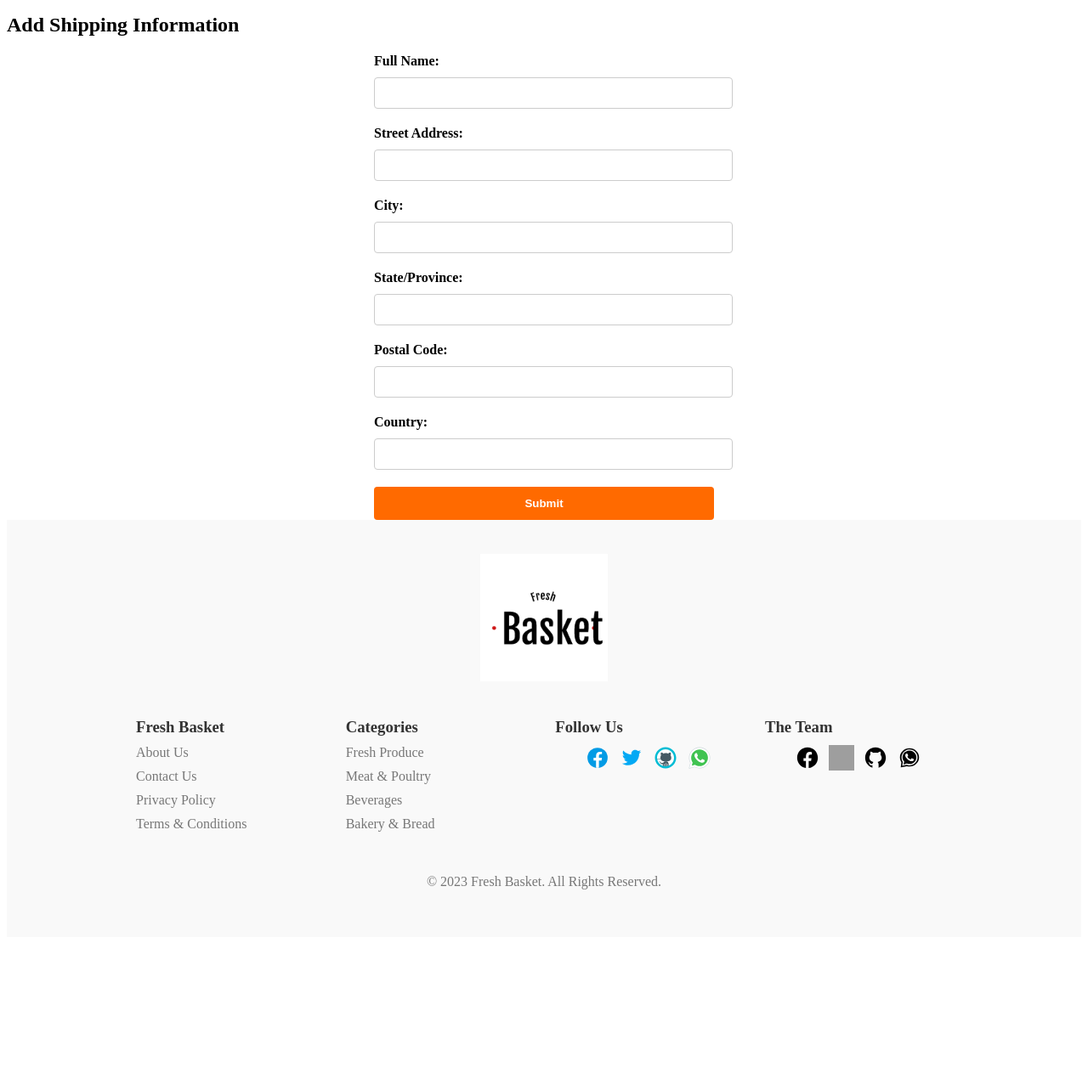
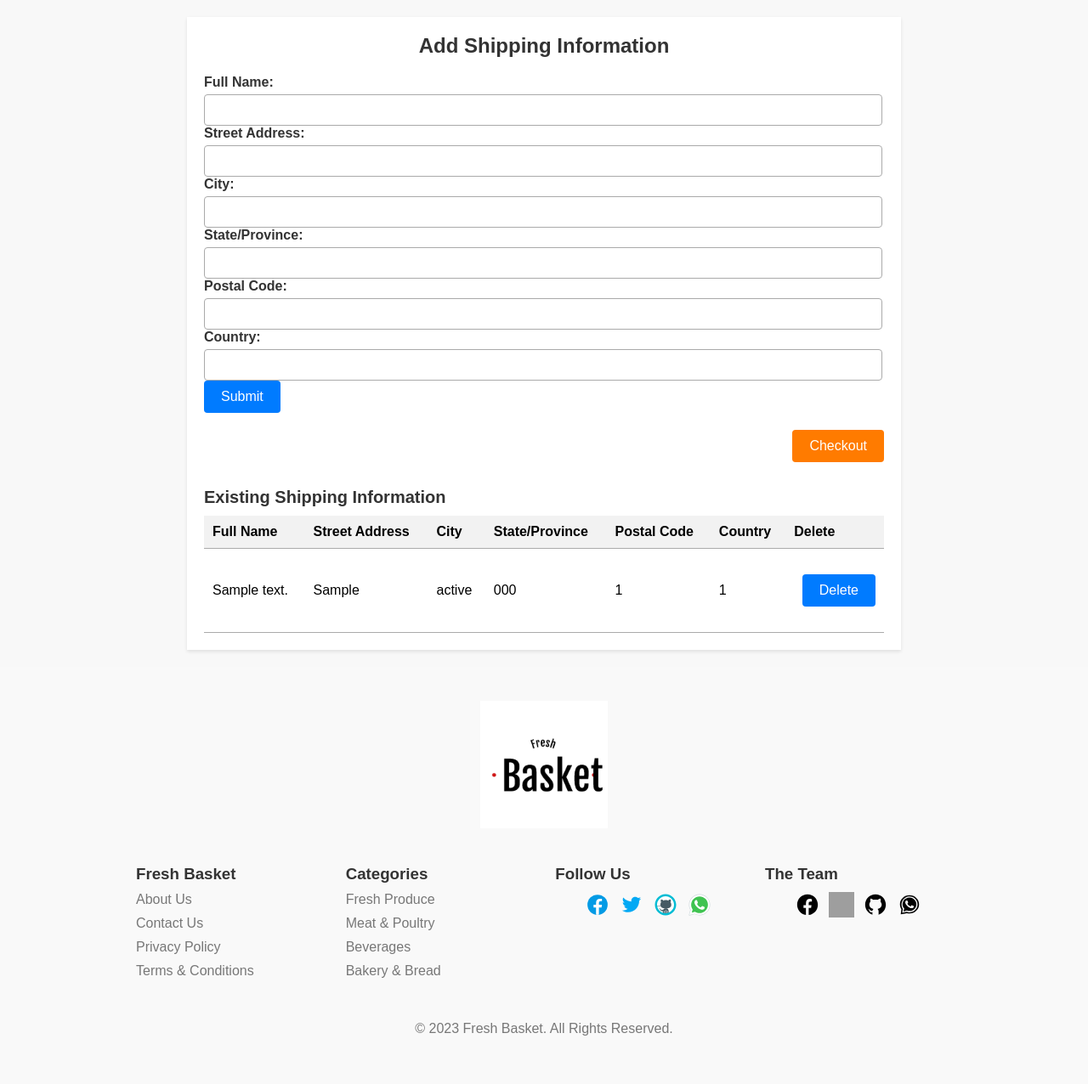
Before and after one commit to theotsori/FreshBasket, a Flask app: page /shipping in a window 1280 px wide. Shown: the whole page at 85% size. Before the commit the page ends 1047 px from the top, so only its background shows below. Run offline with Flask 3, Linux system fonts and the light colour scheme; the visitor is signed in with stand-in values (Sample User, id 1); tables that the repository leaves empty or names only in its code hold one stand-in row (values such as "Sample post"); grey boxes are pictures that could not be loaded.

Commit message:
added shipping page to checkout process

```diff
--- a/web_dynamic/app.py
+++ b/web_dynamic/app.py
@@ -515,50 +515,88 @@ def shipping():
         return redirect(url_for('signin'))
 
     if request.method == 'POST':
-        # Retrieve shipping information from the form
-        full_name = request.form.get('full_name')
-        street_address = request.form.get('street_address')
-        city = request.form.get('city')
-        state_province = request.form.get('state_province')
-        postal_code = request.form.get('postal_code')
-        country = request.form.get('country')
+        if 'delete_shipping' in request.form:
+            # Delete shipping information
+            shipping_id = request.form.get('delete_shipping')
+            # Connect to the MySQL database
+            cnx = mysql.connector.connect(**db_config)
+            cursor = cnx.cursor()
 
-        # Connect to the MySQL database
-        cnx = mysql.connector.connect(**db_config)
-        cursor = cnx.cursor()
+            # Delete the shipping information from the database
+            delete_shipping_query = "DELETE FROM Shipping WHERE Id = %s"
+            cursor.execute(delete_shipping_query, (shipping_id,))
+            cnx.commit()
 
-        # Retrieve the user's ID
-        select_user_query = "SELECT Id FROM User WHERE Email = %s"
-        cursor.execute(select_user_query, (session['email'],))
-        user_id = cursor.fetchone()[0]
+            # Close the cursor and connection
+            cursor.close()
+            cnx.close()
 
-        # Insert the shipping information into the shipping table
-        insert_shipping_query = """
-        INSERT INTO Shipping (UserId, Full_Name, Street_Address, City, State_Province, Postal_Code, Country)
-        VALUES (%s, %s, %s, %s, %s, %s, %s)
-        """
-        shipping_data = (user_id, full_name, street_address, city, state_province, postal_code, country)
-        cursor.execute(insert_shipping_query, shipping_data)
-        cnx.commit()
+            # Redirect the user back to the shipping page
+            return redirect(url_for('shipping'))
 
-         # Retrieve shipping info from database
-        select_shipping_query = """
-        SELECT * FROM Shipping
-        INNER JOIN User ON Shipping.UserId = User.Id
-        WHERE User.Email = %s
-        """
-        cursor.execute(select_shipping_query, (session['email'],))
-        shipping_info = cursor.fetchall()
+        else:
+            # Retrieve shipping information from the form
+            full_name = request.form.get('full_name')
+            street_address = request.form.get('street_address')
+            city = request.form.get('city')
+            state_province = request.form.get('state_province')
+            postal_code = request.form.get('postal_code')
+            country = request.form.get('country')
 
-        # Close the cursor and connection
-        cursor.close()
-        cnx.close()
+            # Connect to the MySQL database
+            cnx = mysql.connector.connect(**db_config)
+            cursor = cnx.cursor()
 
-        # Redirect the user back to the cart page
-        return render_template('checkout.html', shipping_info=shipping_info)
+            # Retrieve the user's ID
+            select_user_query = "SELECT Id FROM User WHERE Email = %s"
+            cursor.execute(select_user_query, (session['email'],))
+            user_id = cursor.fetchone()[0]
+
+            # Insert the shipping information into the shipping table
+            insert_shipping_query = """
+            INSERT INTO Shipping (UserId, Full_Name, Street_Address, City, State_Province, Postal_Code, Country)
+            VALUES (%s, %s, %s, %s, %s, %s, %s)
+            """
+            shipping_data = (user_id, full_name, street_address, city, state_province, postal_code, country)
+            cursor.execute(insert_shipping_query, shipping_data)
+            cnx.commit()
+
+            # Retrieve shipping info from database
+            select_shipping_query = """
+            SELECT * FROM Shipping
+            INNER JOIN User ON Shipping.UserId = User.Id
+            WHERE User.Email = %s
+            """
+            cursor.execute(select_shipping_query, (session['email'],))
+            shipping_info = cursor.fetchall()
+
+            # Close the cursor and connection
+            cursor.close()
+            cnx.close()
+
+            # redirect the user back to the shipping page
+            return render_template('shipping.html', shipping_info=shipping_info)
 
     # If it's a GET request, render the shipping information form
-    return render_template('shipping.html')
+    # Retrieve existing shipping info from database
+    # Connect to the MySQL database
+    cnx = mysql.connector.connect(**db_config)
+    cursor = cnx.cursor()
+
+    # Retrieve shipping info from the database
+    select_shipping_query = """
+    SELECT * FROM Shipping
+    INNER JOIN User ON Shipping.UserId = User.Id
+    WHERE User.Email = %s
+    """
+    cursor.execute(select_shipping_query, (session['email'],))
+    shipping_info = cursor.fetchall()
+
+    # Close the cursor and connection
+    cursor.close()
+    cnx.close()
+
+    return render_template('shipping.html', shipping_info=shipping_info)
 
 
 if __name__ == '__main__':
--- a/web_dynamic/static/scripts/shipping.js
+++ /dev/null
@@ -1,16 +0,0 @@
-document.getElementById('shipping-form').addEventListener('submit', function(event) {
-    event.preventDefault(); // Prevent form submission
-    var form = this;
-
-    // Submit the form asynchronously
-    var xhr = new XMLHttpRequest();
-    xhr.open(form.method, form.action, true);
-    xhr.setRequestHeader('Content-Type', 'application/x-www-form-urlencoded');
-    xhr.onreadystatechange = function() {
-      if (xhr.readyState === XMLHttpRequest.DONE && xhr.status === 200) {
-        // Form submission successful, redirect to checkout page
-        window.location.href = "{{ url_for('checkout') }}";
-      }
-    };
-    xhr.send(new FormData(form));
-  });
--- a/web_dynamic/static/styles/shipping.css
+++ b/web_dynamic/static/styles/shipping.css
@@ -1,41 +1,90 @@
-.form-heading {
+body {
+  font-family: Arial, sans-serif;
+  margin: 0;
+  padding: 0;
+  background-color: #f8f8f8;
+}
+
+.container2 {
+  max-width: 800px;
+  margin: 20px auto;
+  padding: 20px;
+  background-color: #fff;
+  box-shadow: 0 2px 4px rgba(0, 0, 0, 0.1);
+}
+
+h1 {
   font-size: 24px;
-    font-weight: bold;
+  margin: 0 0 20px;
+  color: #333333;
+  text-align: center;
+}
+
+form {
   margin-bottom: 20px;
 }
 
-  .add-shipping-form {
-    max-width: 400px;
-    margin: 0 auto;
+label {
+  display: block;
+  font-weight: bold;
+  margin-bottom: 5px;
+  color: #333333;
 }
 
-  .add-shipping-form label {
-    display: block;
-    margin-bottom: 10px;
-    font-weight: bold;
-  }
-
-  .add-shipping-form input[type="text"] {
-    width: 100%;
+input[type="text"] {
+  width: 97%;
   padding: 10px;
-    margin-bottom: 20px;
-    border: 1px solid #ccc;
+  border: 1px solid #aaaaaa;
   border-radius: 4px;
 }
 
-  .add-shipping-form .submit-button {
-    display: block;
-    width: 100%;
-    padding: 12px;
-    background-color: #ff6a00;
-    color: #fff;
-    font-weight: bold;
+input[type="submit"],
+button {
+  padding: 10px 20px;
   border: none;
   border-radius: 4px;
+  background-color: #007bff;
+  color: #ffffff;
+  font-size: 16px;
   cursor: pointer;
-    align-items: center;
 }
 
-  .add-shipping-form .submit-button:hover {
-    background-color: #ff5300;
+button {
+  background-color: #ff7b00;
 }
+
+.info-container {
+  margin-top: 30px;
+}
+
+h2 {
+  font-size: 20px;
+  margin-bottom: 10px;
+  color: #333333;
+}
+
+table {
+  width: 100%;
+  border-collapse: collapse;
+}
+
+th,
+td {
+  padding: 10px;
+  border-bottom: 1px solid #aaaaaa;
+  text-align: left;
+}
+
+th {
+  font-weight: bold;
+  background-color: #f2f2f2;
+}
+
+tbody tr:nth-child(even) {
+  background-color: #ffffff;
+}
+
+form:last-child {
+  margin-top: 20px;
+  text-align: right;
+}
--- a/web_dynamic/templates/cart.html
+++ b/web_dynamic/templates/cart.html
@@ -51,6 +51,9 @@
     <form action="{{ url_for('shipping') }}" method="GET">
         <button type="submit">Proceed to Checkout</button>
     </form>
+    <form action="{{ url_for('products') }}">
+      <button type="submit">Continue Shopping</button>
+    </form>
     <footer>
         <div class="container">
           <div class="footer-logo">
--- a/web_dynamic/templates/shipping.html
+++ b/web_dynamic/templates/shipping.html
@@ -14,28 +14,66 @@
 	<title>Add Shipping Information</title>
 </head>
 <body>
-  <h1 class="form-heading">Add Shipping Information</h1>
-  <form class="add-shipping-form" action="/shipping" method="POST" id="shipping-form">
+	<div class="container2">
+		<div class="form-container">
+		  <h1>Add Shipping Information</h1>
+		  <form method="POST" action="/shipping">
 			<label for="full_name">Full Name:</label>
-    <input type="text" id="full_name" name="full_name" required>
+			<input type="text" id="full_name" name="full_name" required><br>
 
 			<label for="street_address">Street Address:</label>
-    <input type="text" id="street_address" name="street_address" required>
+			<input type="text" id="street_address" name="street_address" required><br>
 
 			<label for="city">City:</label>
-    <input type="text" id="city" name="city" required>
+			<input type="text" id="city" name="city" required><br>
 
 			<label for="state_province">State/Province:</label>
-    <input type="text" id="state_province" name="state_province" required>
+			<input type="text" id="state_province" name="state_province" required><br>
 
 			<label for="postal_code">Postal Code:</label>
-    <input type="text" id="postal_code" name="postal_code" required>
+			<input type="text" id="postal_code" name="postal_code" required><br>
 
 			<label for="country">Country:</label>
-    <input type="text" id="country" name="country" required>
+			<input type="text" id="country" name="country" required><br>
 
-    <input class="submit-button" type="submit" value="Submit">
+			<input type="submit" value="Submit">
 		  </form>
+		  <form action="{{ url_for('checkout') }}" method="POST">
+			<button type="submit">Checkout</button>
+		  </form>
+		</div>
+
+		<div class="info-container">
+		  <h2>Existing Shipping Information</h2>
+		  <table>
+			<tr>
+			  <th>Full Name</th>
+			  <th>Street Address</th>
+			  <th>City</th>
+			  <th>State/Province</th>
+			  <th>Postal Code</th>
+			  <th>Country</th>
+			  <th>Delete</th>
+			</tr>
+			{% for ship in shipping_info %}
+			<tr>
+			  <td>{{ ship[2] }}</td>
+			  <td>{{ ship[3] }}</td>
+			  <td>{{ ship[4] }}</td>
+			  <td>{{ ship[5] }}</td>
+			  <td>{{ ship[6] }}</td>
+			  <td>{{ ship[7] }}</td>
+			  <td>
+				<form method="POST" action="/shipping">
+				  <input type="hidden" name="delete_shipping" value="{{ ship[0] }}">
+				  <input type="submit" value="Delete">
+				</form>
+			  </td>
+			</tr>
+			{% endfor %}
+		  </table>
+		</div>
+	</div>
 	<footer>
 		<div class="container">
 		  <div class="footer-logo">
```
Also changed, not shown: web_dynamic/static/styles/checkout.css (+33 -18 lines), web_dynamic/templates/checkout.html (+22 -10 lines), web_dynamic/templates/order_confirmation.html (+21 -9 lines). Lines whose indentation alone changed are shown as unchanged.
